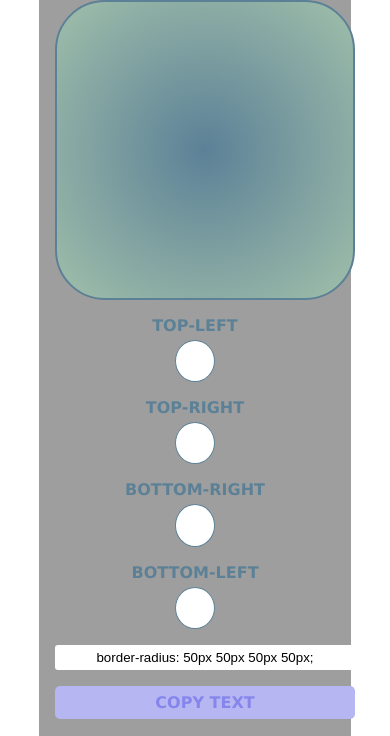
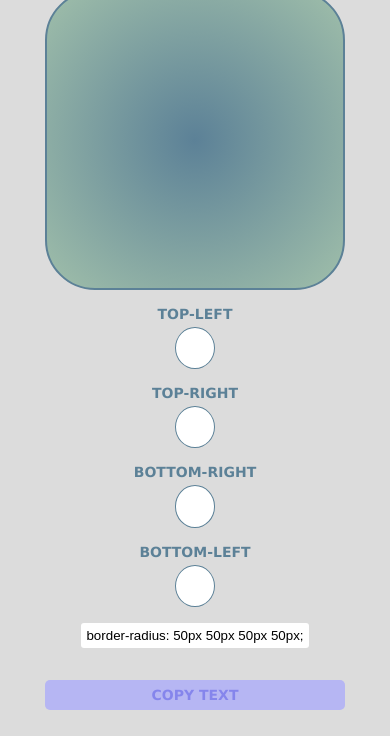
Before and after one commit to Wiss69/Border-radius-Previewer, a plain HTML site: page index.html in a window 390 px wide. Shown: the part 108-844 px from the top of the page. Drawn offline with Linux system fonts and the light colour scheme.

Commit message:
fix responsive

```diff
--- a/index.html
+++ b/index.html
@@ -2,7 +2,7 @@
 <html lang="en">
 <head>
     <meta charset="UTF-8">
-    <meta name="viewport" content="width=device-width, initial-scale=1.0">
+    <meta name="viewport" content="max-width=device-max-width, initial-scale=1.0">
     <link rel="stylesheet" href="style.css">
     <title>Border-radius Previewer</title>
 </head>
--- a/style.css
+++ b/style.css
@@ -6,15 +6,14 @@
 
 body,a {
     font-family: Verdana, 'Geneva', Tahoma, sans-serif;
-    font-size: 16px;
+    font-size: 14px;
 
 }
 
 .container {
-    width:80%;
-    height: 100vh;
+    min-height: 100vh;
     margin: auto;
-    background-color:rgb(158, 158, 158);
+    background-color: rgb(220, 220, 220);
     padding: 1rem 1rem;
 }
 
@@ -24,7 +23,7 @@ h1 {
     margin-bottom: 1rem;
 }
 .previewer-box {
-    width: 300px;
+    max-width: 300px;
     height: 300px;
     margin: auto;
     margin-bottom: 1rem;
@@ -51,8 +50,7 @@ h1 {
     border: none;
     border-radius: 3px;
     height: 5vh;
-    width: 4;
-    width: 40px;
+    max-width: 40px;
     border-radius: 50%;
     margin-bottom: 1rem;
     border: 1px solid rgb(92, 129, 151);
@@ -61,19 +59,18 @@ h1 {
 .values > p {
     margin-bottom: 5px;
 }
+
 .clipboard {
+    text-align: center;
 }
-
 #clipboardInput {
-    display: block;
     text-align: center;
-    margin: auto;
-    width: 300px;
     border: none;
     border-radius: 3px;
     height: 3vh;
-    width: 300px;
     margin-bottom: 1rem;
+    max-width: 228px;
+    width: 100%;
 }
 
 #copyText {
@@ -85,7 +82,7 @@ h1 {
     color: rgb(133, 133, 236);
     background-color: rgb(182, 182, 243);
     display: block;
-    width: 300px;
+    max-width: 300px;
     text-align: center;
     margin: auto;
     margin-top: 1rem;
```
